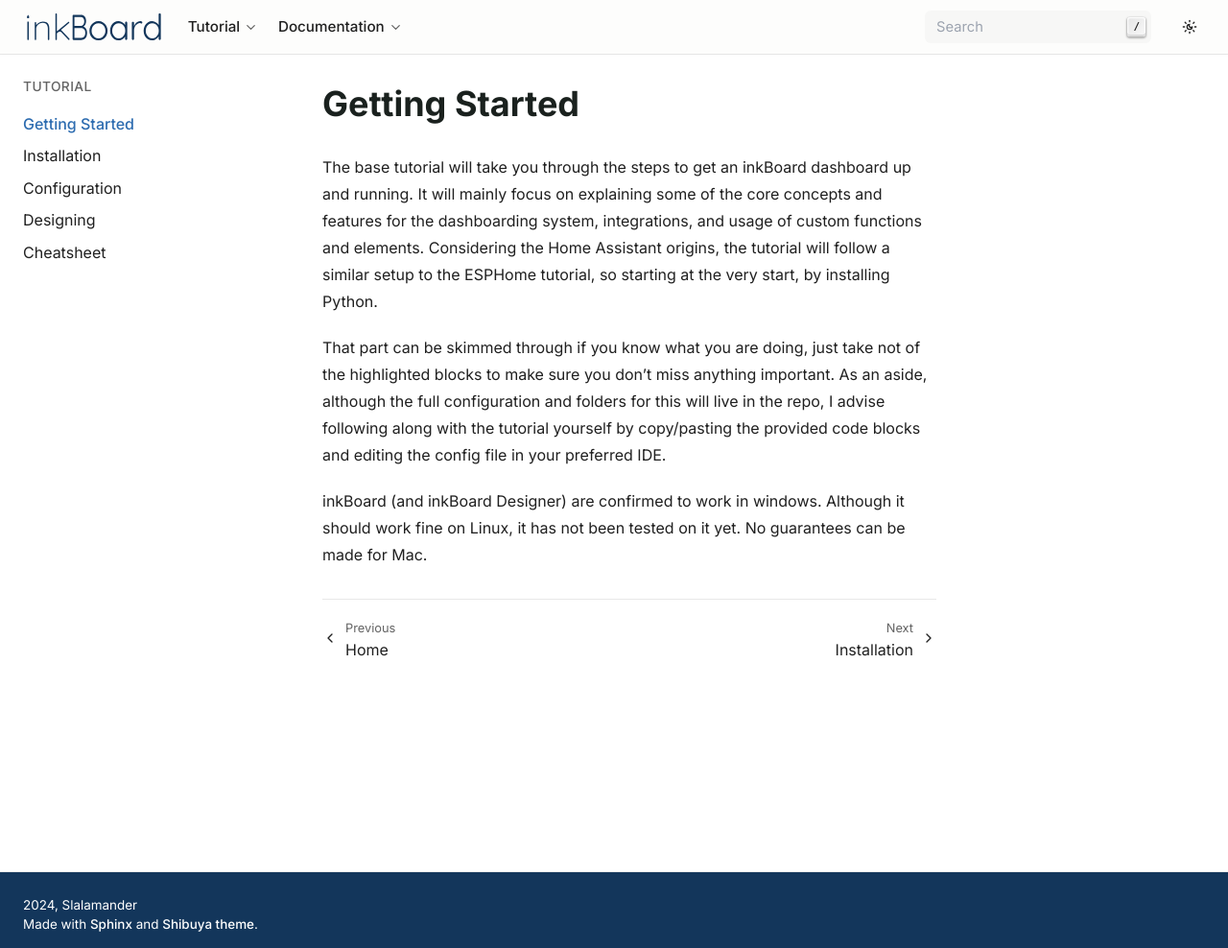
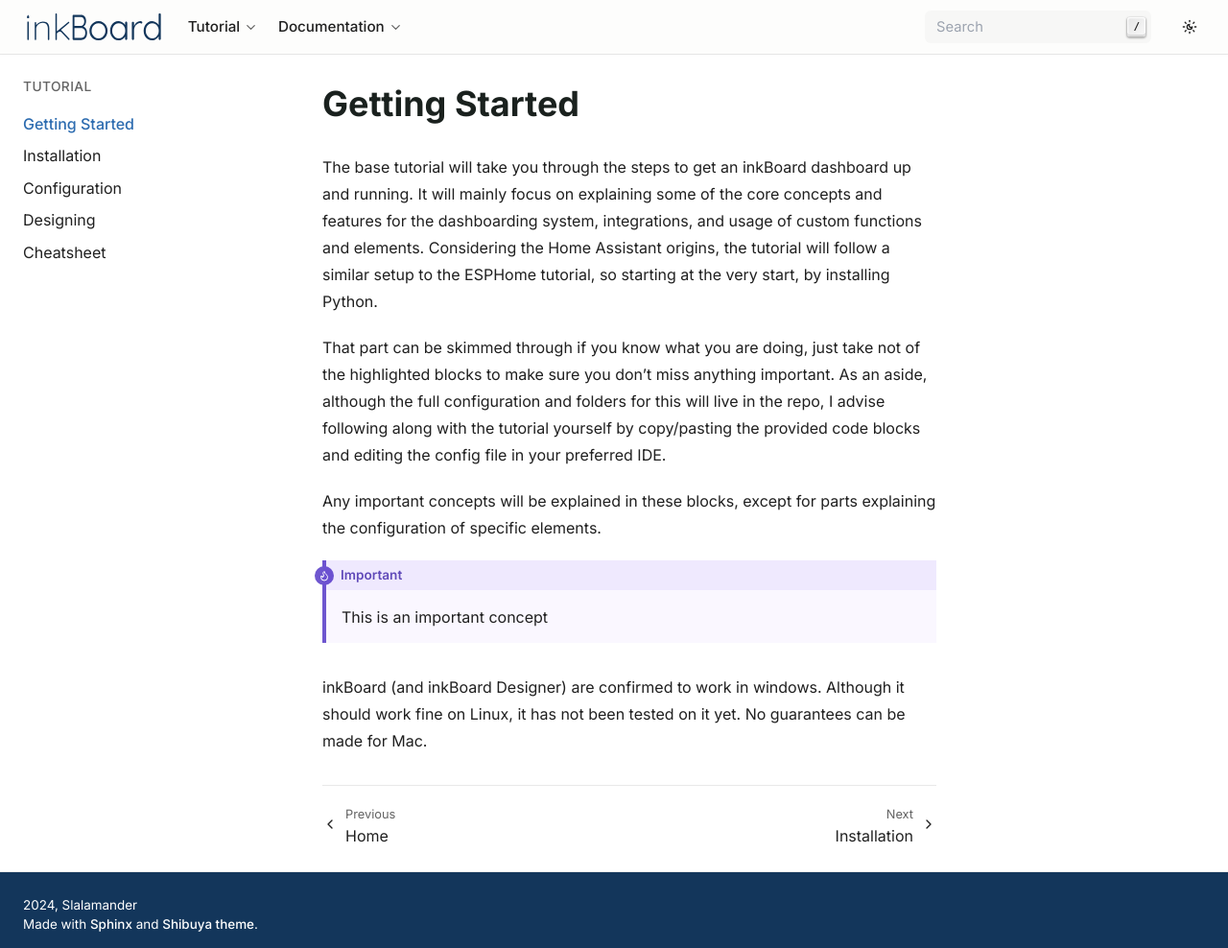
Before and after one commit to Slalamander/inkBoard-docs, a Sphinx documentation site: the page built from docs/source/tutorial/index.rst, in a window 1280 px wide and 988 px high. Shown: the whole window at 96% size. Built offline with Sphinx 7.4.7, drawn with Linux system fonts in a browser that asks for light colours.

Commit message:
Note how important concepts are shown

```diff
--- a/docs/source/tutorial/index.rst
+++ b/docs/source/tutorial/index.rst
@@ -8,4 +8,10 @@
 
 That part can be skimmed through if you know what you are doing, just take not of the highlighted blocks to make sure you don't miss anything important. As an aside, although the full configuration and folders for this will live in the repo, I advise following along with the tutorial yourself by copy/pasting the provided code blocks and editing the config file in your preferred IDE.
 
+Any important concepts will be explained in these blocks, except for parts explaining the configuration of specific elements.
+
+.. important::
+
+    This is an important concept
+
 inkBoard (and inkBoard Designer) are confirmed to work in windows. Although it should work fine on Linux, it has not been tested on it yet. No guarantees can be made for Mac.
```
